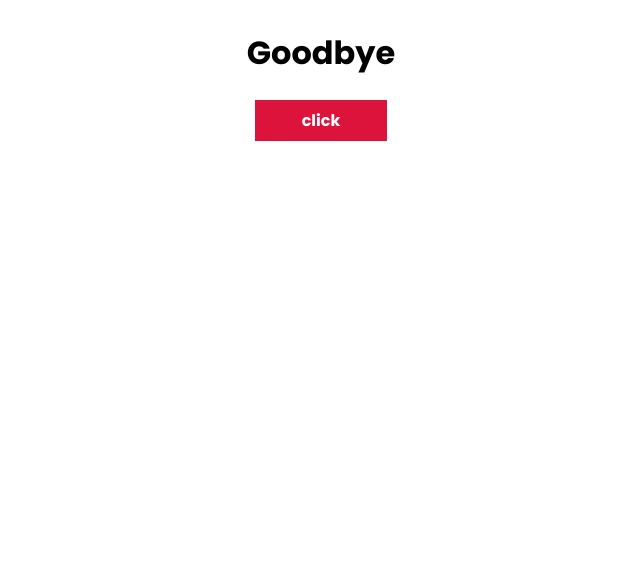
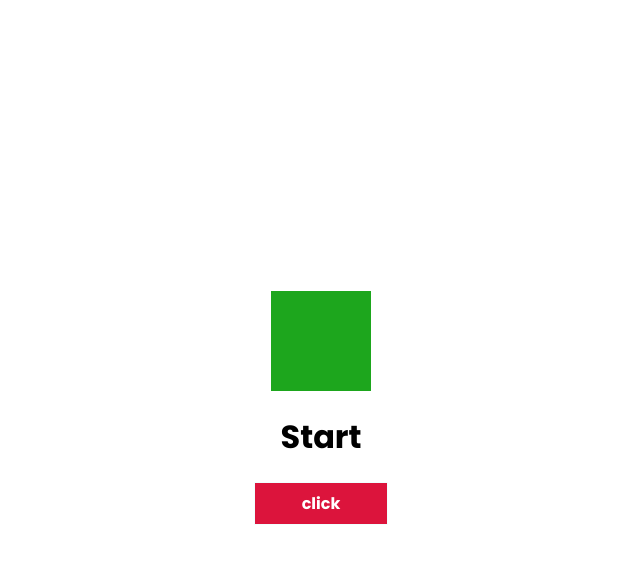
Before and after one commit to cmdtrwd/WorkshopWK08, a plain HTML site: page index.html in a window 1280 px wide. Shown: the whole page, without its empty margins (319-959 px from the left). Drawn offline with Linux system fonts and the light colour scheme.

Commit message:
Box animation

```diff
--- a/index.html
+++ b/index.html
@@ -9,7 +9,8 @@
 </head>
 <body>
     <header>
-        <h1 id="title">Goodbye</h1>
+        <div id="box"></div>
+        <h1 id="title">Start</h1>
         <div class="button" onclick="Count()">click</div>
     </header>
     <script src="js/main.js"></script>
--- a/js/main.js
+++ b/js/main.js
@@ -11,6 +11,6 @@ function Count(){
     }
     else {
         document.getElementById("title").innerHTML = "Reached the max of 5";
+        document.getElementById("box").classList.add("active");
     }
-
 }
--- a/scss/main.scss
+++ b/scss/main.scss
@@ -9,6 +9,20 @@ header{
     flex-direction: column;
     justify-content: center;
     align-items: center;
+    height: 100vh;
+    width: 100%;
+    box-sizing: border-box;
+
+    #box{
+        width: 100px;
+        height: 100px;
+        background-color: rgb(29, 166, 29);
+        transition: 0.5s all ease-in-out;
+
+        &.active{
+            background-color: red;
+        }
+    }
 
     .button{
         width: 100px;
```
Also changed, not shown: css/main.css, 1 other file.
